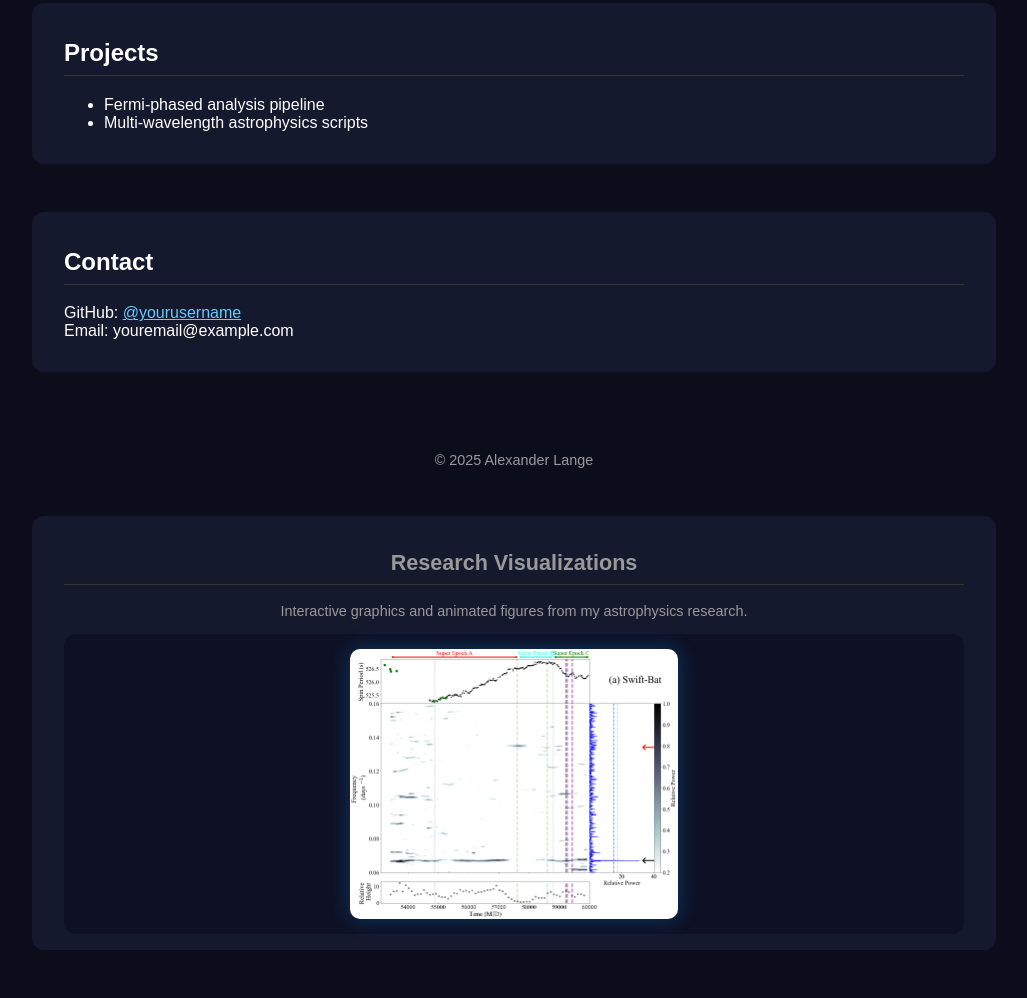
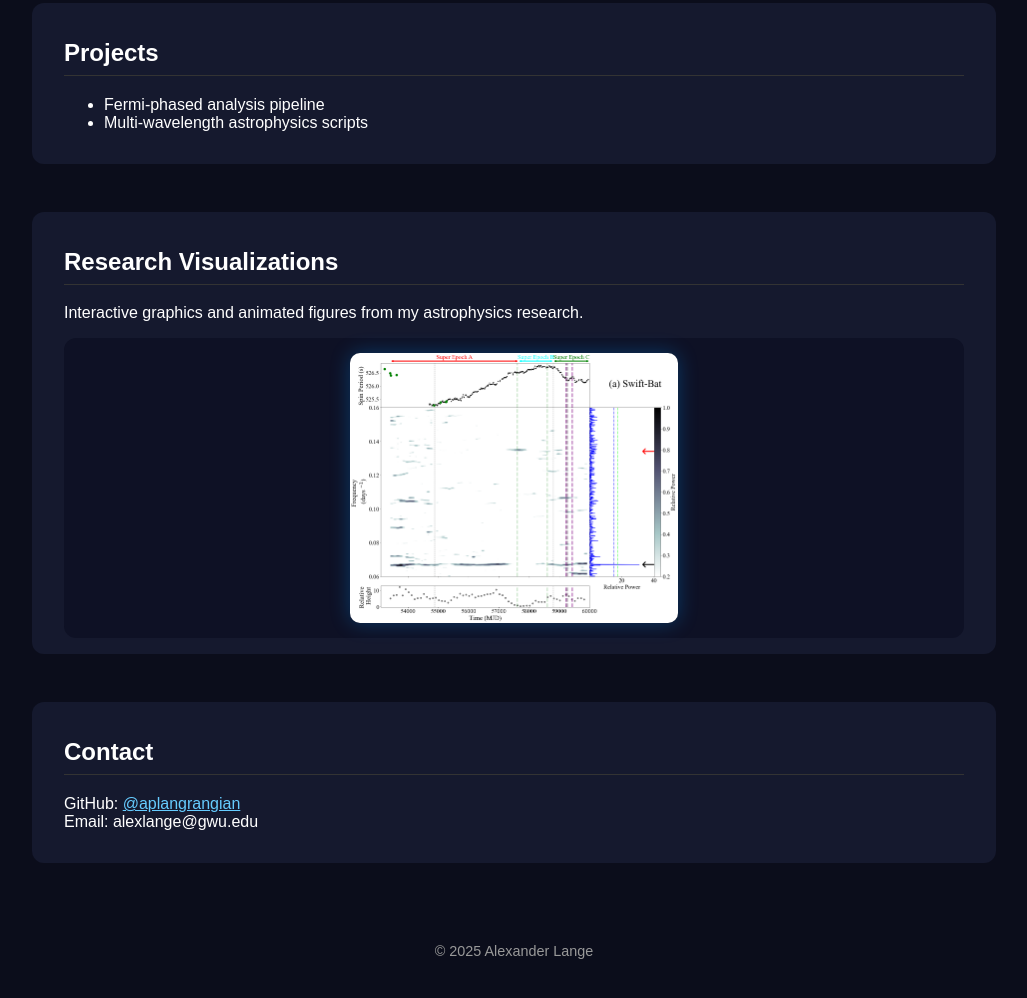
Before and after one commit to aplangrangian/Dr.Lange, a plain HTML site: page index.html in a window 1280 px wide. Shown: the part 414-1412 px from the top of the page, without its empty margins (126-1153 px from the left). Drawn offline with Linux system fonts and the light colour scheme.

Commit message:
Update index.html

```diff
--- a/index.html
+++ b/index.html
@@ -74,22 +74,25 @@
         </ul>
     </div>
 
+    <div id="graphics" class="section">
+        <h2>Research Visualizations</h2>
+        <p>Interactive graphics and animated figures from my astrophysics research.</p>
+        <div class="graphic-container" style="height:300px;background:#0e1125;border-radius:12px;display:flex;align-items:center;justify-content:center;opacity:0;transition:opacity 1s;">
+            <img src="Images/Test.png" alt="Research Figure" style="max-width:90%;max-height:90%;border-radius:10px;box-shadow:0 0 20px rgba(0,150,255,0.3);" />
+        </div>
+    </div>
+
     <div id="contact" class="section">
         <h2>Contact</h2>
         <p>
-            GitHub: <a href="https://github.com/yourusername" style="color:#66ccff;">@yourusername</a><br>
-            Email: youremail@example.com
+            GitHub: <a href="https://github.com/aplangrangian" style="color:#66ccff;">@aplangrangian</a><br>
+            Email: alexlange@gwu.edu
         </p>
     </div>
 
     <footer>
         © 2025 Alexander Lange
-        <div id="graphics" class="section">
-        <h2>Research Visualizations</h2>
-        <p>Interactive graphics and animated figures from my astrophysics research.</p>
-        <div class="graphic-container" style="height:300px;background:#0e1125;border-radius:12px;display:flex;align-items:center;justify-content:center;opacity:0;transition:opacity 1s;">
-            <img src="Images/Test.png" alt="Research Figure" style="max-width:90%;max-height:90%;border-radius:10px;box-shadow:0 0 20px rgba(0,150,255,0.3);" />
-        </div>
+
     </div>
 
     <script>
```
